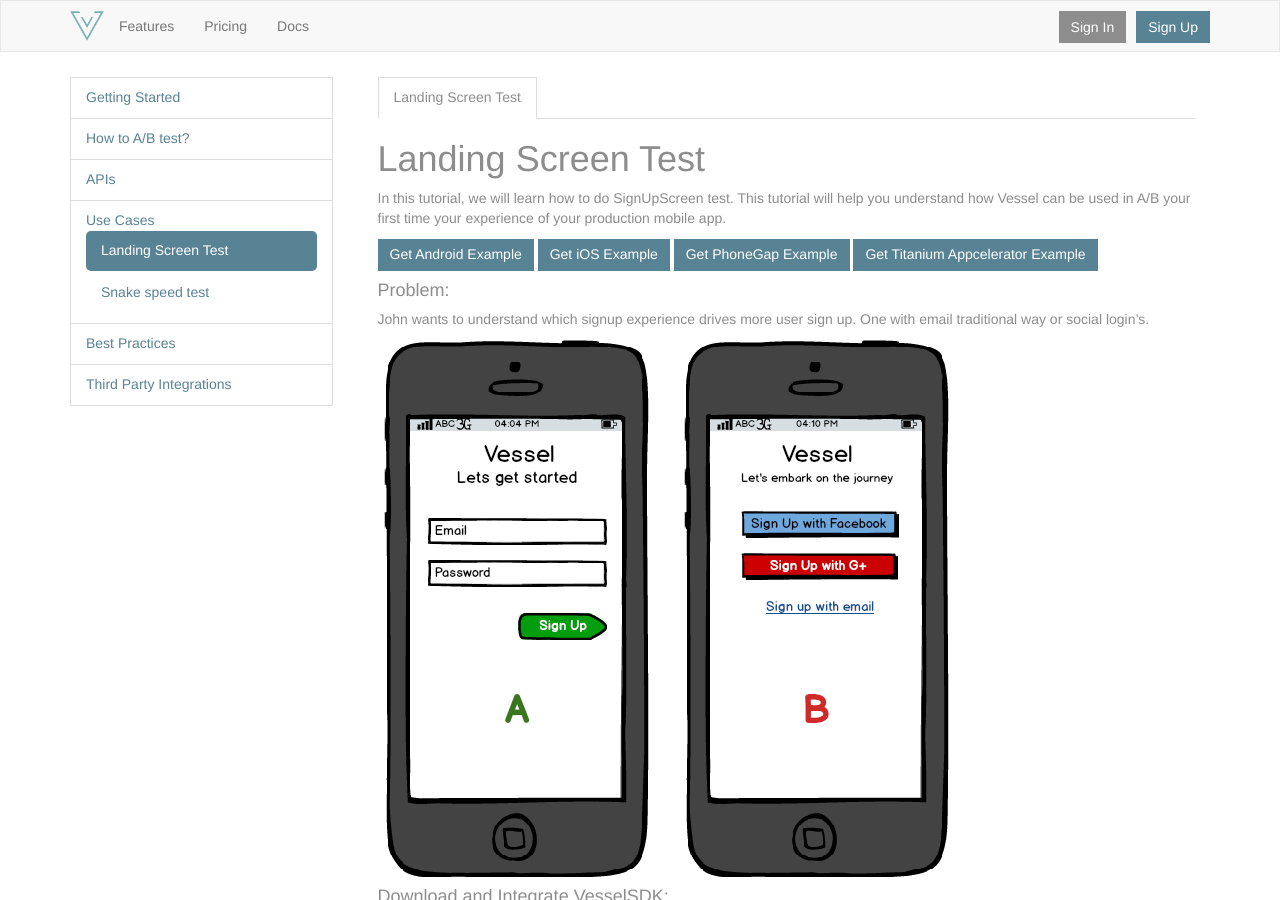
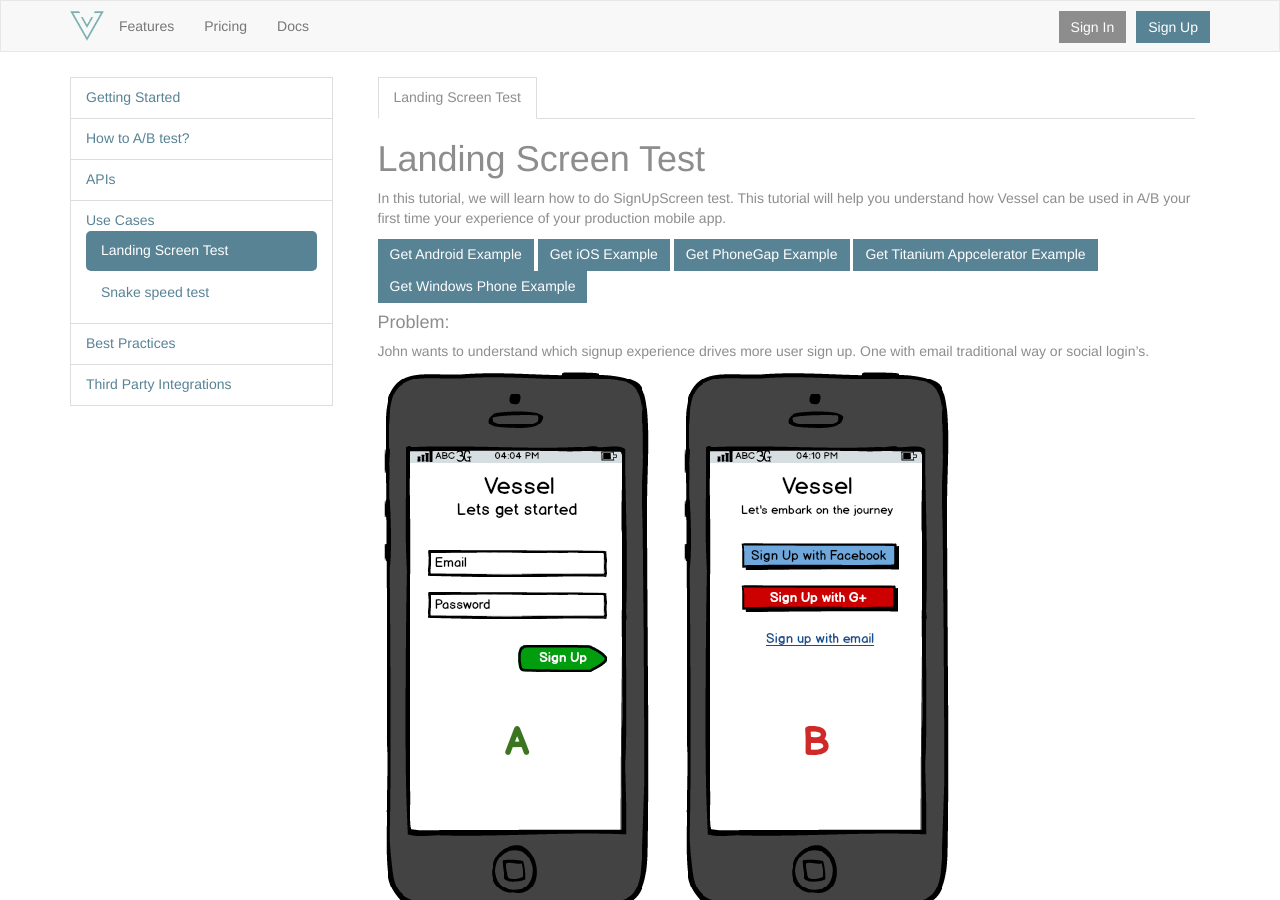
Before and after one commit to vesselio/resources, a Jekyll site: the page built from _posts/2013-09-21-landing-screen-test.html, in a window 1280 px wide and 900 px high. Built offline with Jekyll 4.4.1, drawn with Linux system fonts in a browser that asks for light colours.

Commit message:
windows phone example link

```diff
--- a/_posts/2013-09-21-landing-screen-test.html
+++ b/_posts/2013-09-21-landing-screen-test.html
@@ -18,6 +18,7 @@
           <a href="https://github.com/vesselio/iOS-LandingAB" class="btn btn-primary">Get iOS Example</a>
          <a href="https://github.com/vesselio/PhoneGap-LandingAB" class="btn btn-primary">Get PhoneGap Example</a>
          <a href="https://github.com/vesselio/titanium-landingscreen" class="btn btn-primary">Get Titanium Appcelerator Example</a>
+         <a href="https://github.com/vesselio/WinPhone-LandingAB" class="btn btn-primary">Get Windows Phone Example</a>
         <h4>Problem:</h4>
         <p>John wants to understand which signup experience drives more user sign up. One with email traditional way or social login’s.</p>
         <p><img src='{{ site.baseurl }}img/landing_screen/image01.png' /></p>
```
